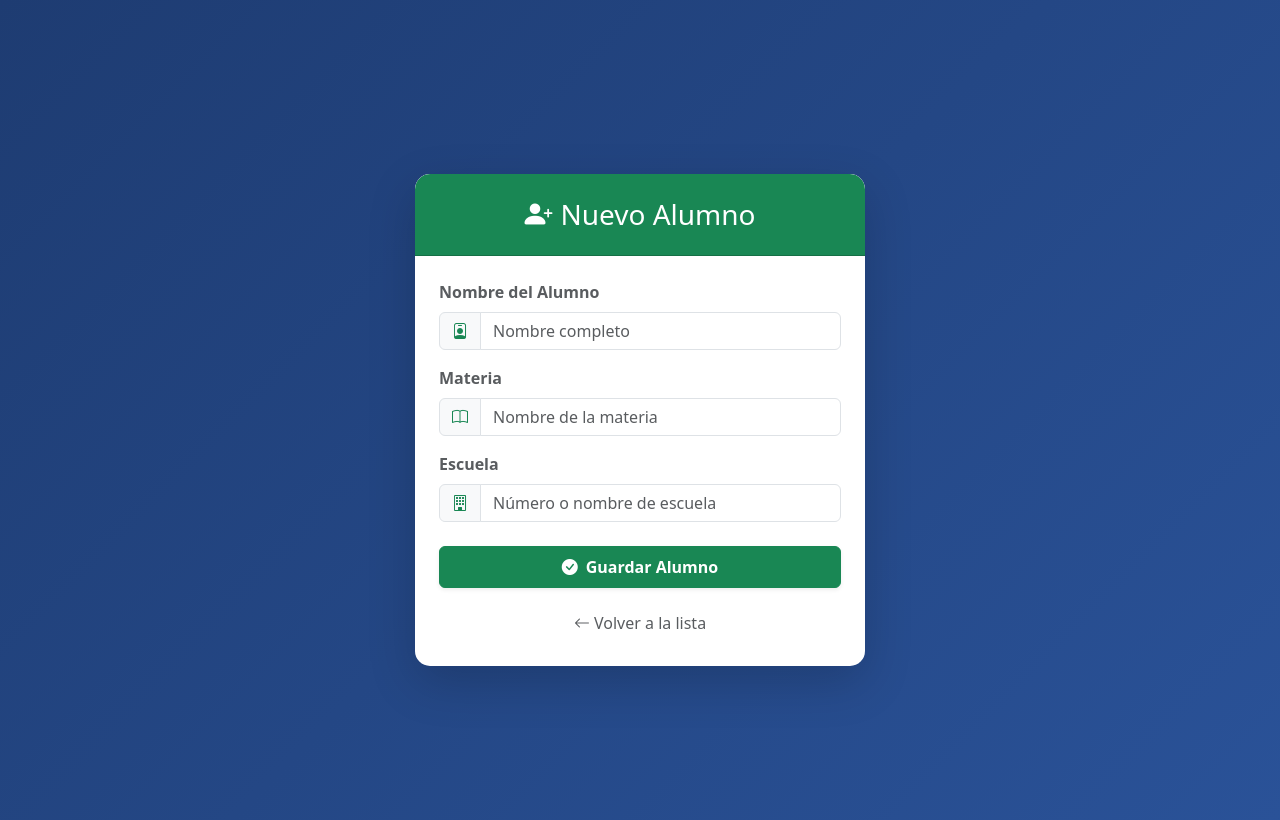
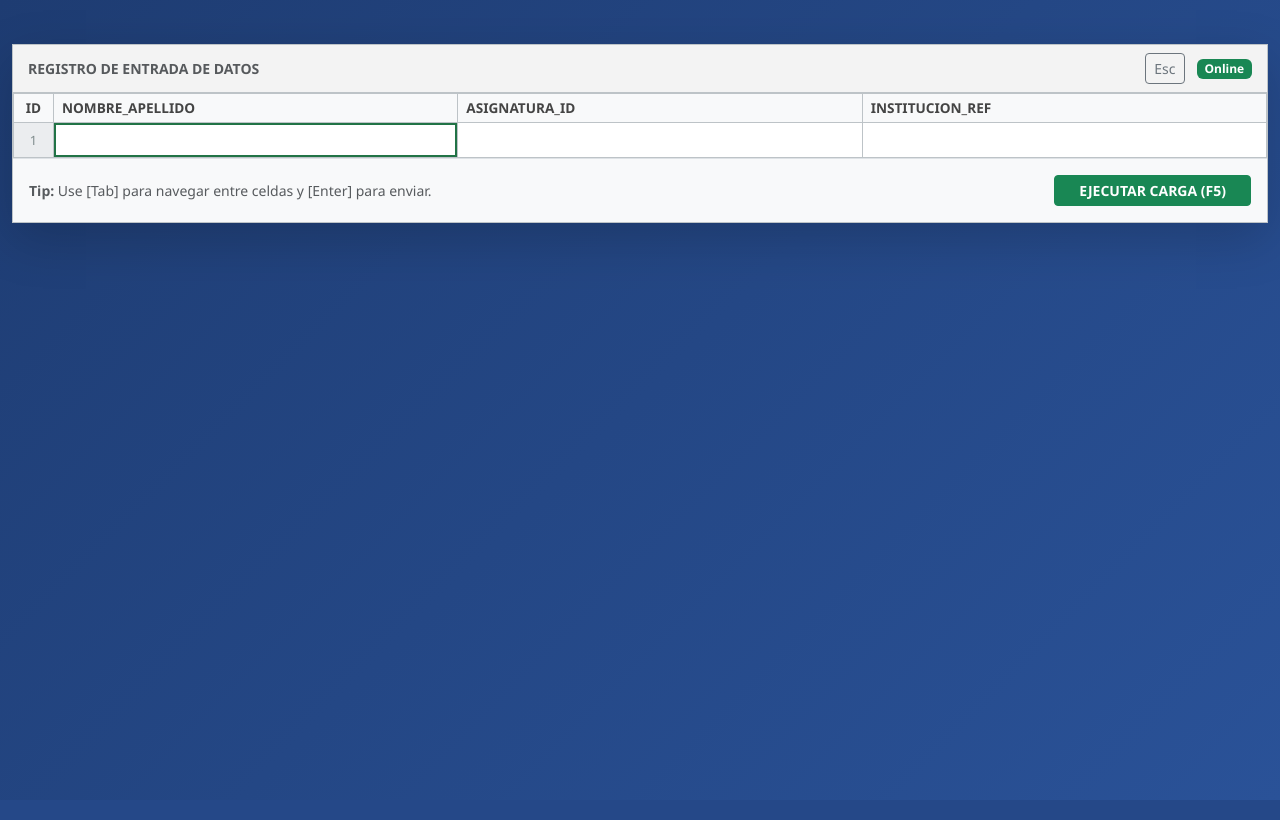
Before and after one commit to riccof140-coder/app_dge_alumnos, a Flask app: page /agregar in a window 1280 px wide. Run offline with Flask 3, Linux system fonts and the light colour scheme.

Commit message:
Flujo de caja tecnica con Enter automatizado

```diff
--- a/templates/alumno_form.html
+++ b/templates/alumno_form.html
@@ -2,60 +2,130 @@
 <html lang="es">
 <head>
     <meta charset="UTF-8">
-    <meta name="viewport" content="width=device-width, initial-scale=1.0">
-    <title>Agregar Alumno</title>
+    <title>Carga Técnica - Sistema de Gestión</title>
     <link href="https://cdn.jsdelivr.net/npm/bootstrap@5.3.0/dist/css/bootstrap.min.css" rel="stylesheet">
-    <link rel="stylesheet" href="https://cdn.jsdelivr.net/npm/bootstrap-icons@1.11.1/font/bootstrap-icons.css">
-    <link rel="stylesheet" href="{{ url_for('static', filename='tab.css') }}?v=15">
+    <link rel="stylesheet" href="{{ url_for('static', filename='tab.css') }}?v=30">
+    <style>
+        :root {
+            --excel-border: #bdc3c7;
+            --excel-focus: #217346; /* Verde oficial Excel */
+        }
+        body {
+            background-color: #2c3e50 !important; /* Fondo oscuro industrial */
+        }
+        .spreadsheet-container {
+            background: #ffffff;
+            border: 1px solid var(--excel-border);
+            font-family: 'Segoe UI', Tahoma, sans-serif;
+        }
+        .table-data {
+            border-collapse: collapse;
+            width: 100%;
+        }
+        .table-data th {
+            background: #f8f9fa;
+            border: 1px solid var(--excel-border);
+            font-size: 0.85rem;
+            color: #444;
+            font-weight: 600;
+            padding: 4px 8px;
+        }
+        .table-data td {
+            border: 1px solid var(--excel-border);
+            padding: 0;
+        }
+        .table-data input {
+            width: 100%;
+            border: none;
+            padding: 6px 10px;
+            font-size: 0.9rem;
+            outline: none;
+        }
+        .table-data input:focus {
+            box-shadow: inset 0 0 0 2px var(--excel-focus);
+        }
+        .row-index {
+            background: #ebedef;
+            text-align: center;
+            width: 40px;
+            color: #7f8c8d;
+            font-size: 0.8rem;
+        }
+        .toolbar {
+            background: #f3f3f3;
+            border-bottom: 1px solid var(--excel-border);
+            padding: 8px 15px;
+        }
+    </style>
 </head>
 <body>
 
-    <div class="container d-flex justify-content-center align-items-center vh-100">
-        <div class="card shadow-lg border-0" style="max-width: 450px; width: 100%; border-radius: 15px;">
-
-            <div class="card-header bg-success text-white text-center p-4" style="border-radius: 15px 15px 0 0;">
-                <h3 class="mb-0"><i class="bi bi-person-plus-fill me-2"></i>Nuevo Alumno</h3>
-            </div>
-
-            <div class="card-body p-4">
-                <form method="POST">
-
-                    <div class="mb-3">
-                        <label class="form-label fw-bold text-muted">Nombre del Alumno</label>
-                        <div class="input-group">
-                            <span class="input-group-text bg-light text-success"><i class="bi bi-person-badge"></i></span>
-                            <input type="text" class="form-control" name="nombre" placeholder="Nombre completo" required>
+<div class="container-fluid py-4">
+    <div class="spreadsheet-container shadow-lg">
+        <div class="toolbar d-flex justify-content-between align-items-center">
+            <span class="text-uppercase fw-bold small text-muted">Registro de Entrada de Datos</span>
+            <div>
+                <a href="/inicio" class="btn btn-sm btn-outline-secondary me-2">Esc</a>
+                <span class="badge bg-success">Online</span>
             </div>
         </div>
 
-                    <div class="mb-3">
-                        <label class="form-label fw-bold text-muted">Materia</label>
-                        <div class="input-group">
-                            <span class="input-group-text bg-light text-success"><i class="bi bi-book"></i></span>
-                            <input type="text" class="form-control" name="materia" placeholder="Nombre de la materia" required>
+        <form method="POST">
+            <table class="table-data">
+                <thead>
+                    <tr>
+                        <th class="row-index">ID</th>
+                        <th>NOMBRE_APELLIDO</th>
+                        <th>ASIGNATURA_ID</th>
+                        <th>INSTITUCION_REF</th>
+                    </tr>
+                </thead>
+                <tbody>
+                    <tr>
+                        <td class="row-index">1</td>
+                        <td><input type="text" name="nombre" autocomplete="off" required autofocus></td>
+                        <td><input type="text" name="materia" autocomplete="off" required></td>
+                        <td><input type="text" name="escuela" autocomplete="off" required></td>
+                    </tr>
+                </tbody>
+            </table>
+
+            <div class="p-3 bg-light border-top">
+                <div class="row align-items-center">
+                    <div class="col text-muted small">
+                        <strong>Tip:</strong> Use [Tab] para navegar entre celdas y [Enter] para enviar.
+                    </div>
+                    <div class="col text-end">
+                        <button type="submit" class="btn btn-success btn-sm px-4 fw-bold">
+                            EJECUTAR CARGA (F5)
+                        </button>
                     </div>
                 </div>
-
-                    <div class="mb-4">
-                        <label class="form-label fw-bold text-muted">Escuela</label>
-                        <div class="input-group">
-                            <span class="input-group-text bg-light text-success"><i class="bi bi-building"></i></span>
-                            <input type="text" class="form-control" name="escuela" placeholder="Número o nombre de escuela" required>
-                        </div>
-                    </div>
-
-                    <div class="d-grid gap-2">
-                        <button type="submit" class="btn btn-success py-2 fw-bold shadow-sm">
-                            <i class="bi bi-check-circle-fill me-2"></i>Guardar Alumno
-                        </button>
-                        <a href="/inicio" class="btn btn-link text-decoration-none text-muted mt-2">
-                            <i class="bi bi-arrow-left"></i> Volver a la lista
-                        </a>
             </div>
         </form>
     </div>
 </div>
-    </div>
+<script>
+        // Enfocar automáticamente el primer campo al cargar
+        window.onload = function() {
+            document.querySelector('input[name="nombre"]').focus();
+        };
 
+        // Detectar la tecla Enter en el último campo para enviar
+        const inputs = document.querySelectorAll('input');
+        inputs.forEach((input, index) => {
+            input.addEventListener('keydown', (e) => {
+                if (e.key === 'Enter') {
+                    // Si no es el último campo, saltar al siguiente
+                    if (index < inputs.length - 1) {
+                        e.preventDefault();
+                        inputs[index + 1].focus();
+                    }
+                    // Si es el último, el formulario se envía solo
+                }
+            });
+        });
+    </script>
+</body>
 </body>
 </html>
```
Lines whose indentation alone changed are shown as unchanged.
